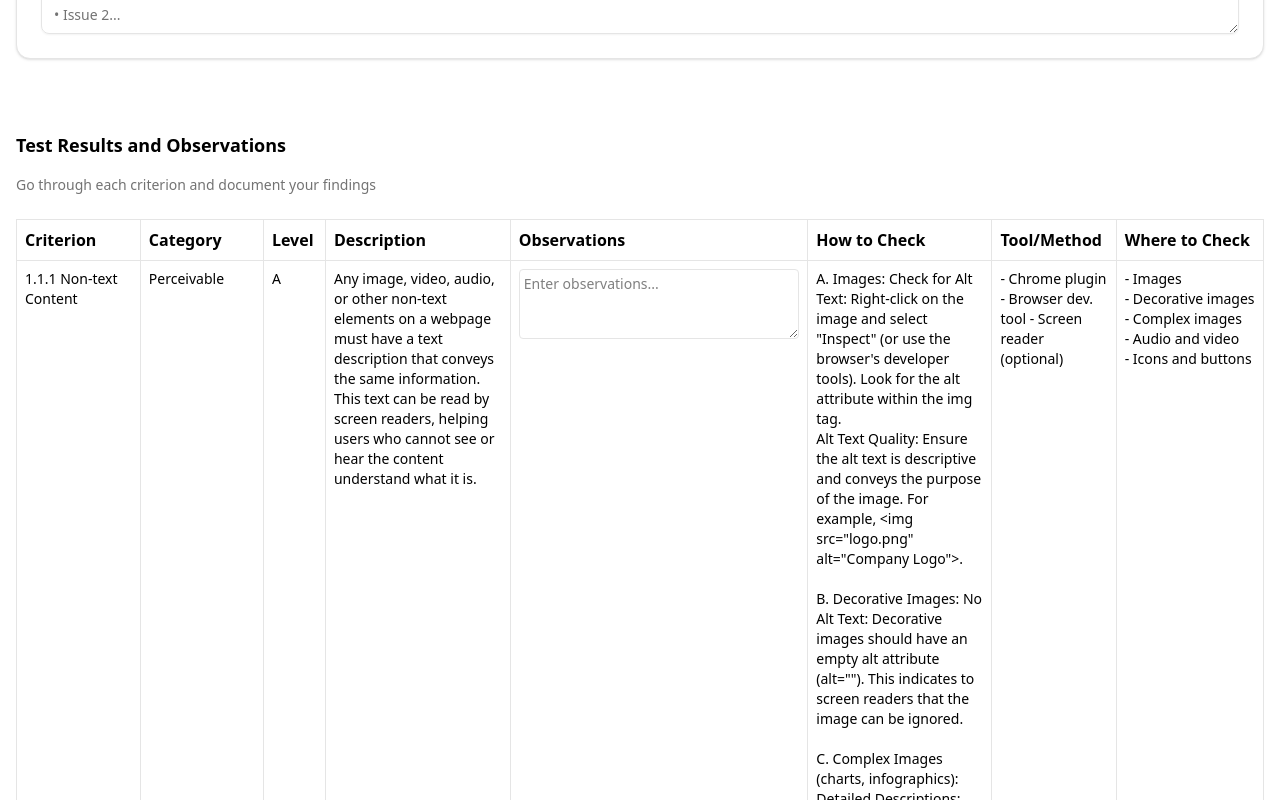
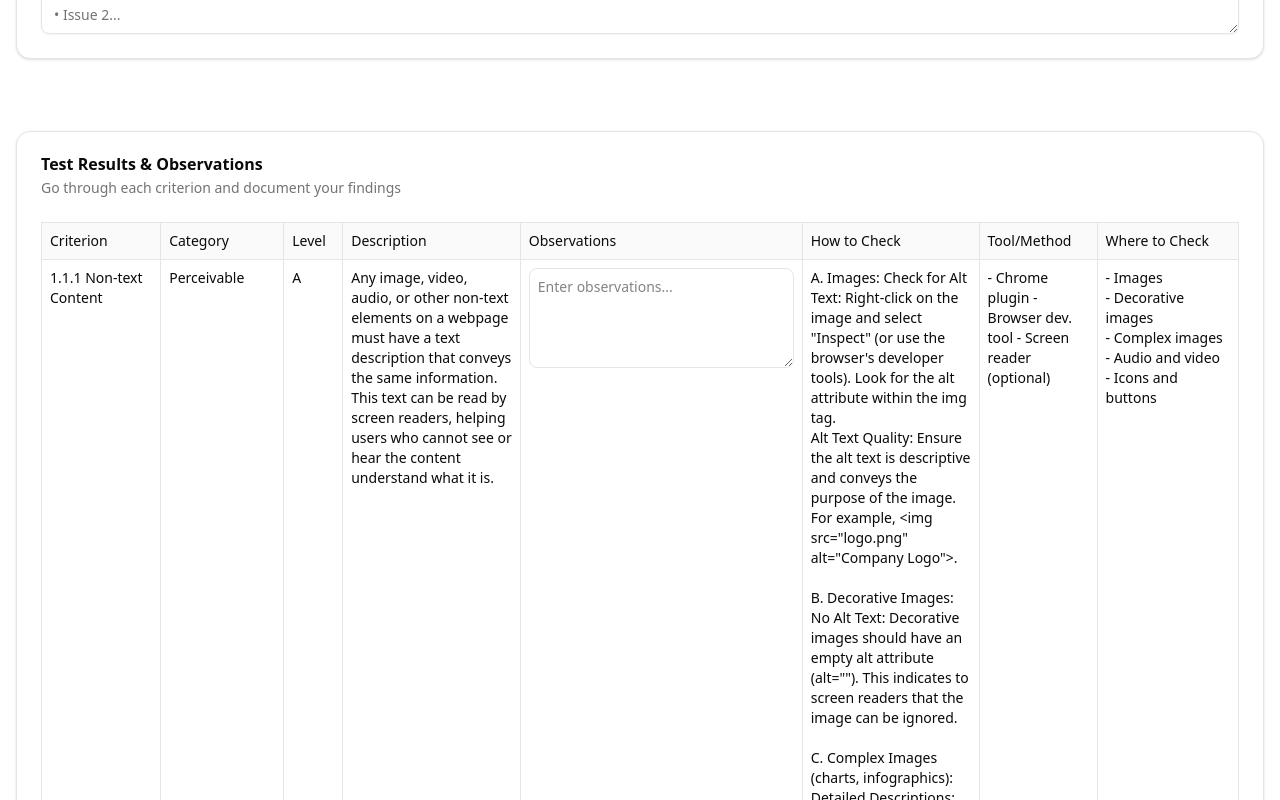
Before and after one commit to hanna-fmw/wcag-compliance-tracker, a Next.js app: page /in-depth-tests in a window 1280 px wide. Shown: the part 1320-2120 px from the top of the page. Built offline with nearby package versions, Linux system fonts and the light colour scheme.

Commit message:
Refactor Test Results and Observations section in In-DepthTestsPage to utilize Radix UI components for improved layout and user experience. Replaced the existing table structure with a Card component, enhancing clarity and accessibility. Updated styling for better readability and interaction.

```diff
--- a/app/in-depth-tests/page.js
+++ b/app/in-depth-tests/page.js
@@ -827,31 +827,53 @@ Minor Issues:
 					</div>
 				</div>
 				<div className='mb-8 py-6'>
-					<h2 className='text-lg font-bold mb-4'>Test Results and Observations</h2>
-					<p className='text-sm text-muted-foreground pb-6'>
+					<Card>
+						<CardHeader>
+							<CardTitle>Test Results & Observations</CardTitle>
+							<p className='text-sm text-muted-foreground'>
 								Go through each criterion and document your findings
 							</p>
+						</CardHeader>
+						<CardContent>
 							<div className='overflow-x-auto'>
-						<table className='min-w-full bg-white border border-gray-300 text-black'>
+								<table className='min-w-full border-collapse'>
 									<thead>
 										<tr>
-									<th className='border p-2 text-md w-[10%] text-left align-top'>Criterion</th>
-									<th className='border p-2 text-md w-[8%] text-left align-top'>Category</th>
-									<th className='border p-2 text-md w-[5%] text-left align-top'>Level</th>
-									<th className='border p-2 text-md w-[15%] text-left align-top'>Description</th>
-									<th className='border p-2 text-md w-[25%] text-left align-top'>Observations</th>
-									<th className='border p-2 text-md w-[15%] text-left align-top'>How to Check</th>
-									<th className='border p-2 text-md w-[10%] text-left align-top'>Tool/Method</th>
-									<th className='border p-2 text-md w-[12%] text-left align-top'>Where to Check</th>
+											<th className='border p-2 text-sm font-medium text-left align-top bg-muted/50'>
+												Criterion
+											</th>
+											<th className='border p-2 text-sm font-medium text-left align-top bg-muted/50'>
+												Category
+											</th>
+											<th className='border p-2 text-sm font-medium text-left align-top bg-muted/50'>
+												Level
+											</th>
+											<th className='border p-2 text-sm font-medium text-left align-top bg-muted/50'>
+												Description
+											</th>
+											<th className='border p-2 text-sm font-medium text-left align-top bg-muted/50'>
+												Observations
+											</th>
+											<th className='border p-2 text-sm font-medium text-left align-top bg-muted/50'>
+												How to Check
+											</th>
+											<th className='border p-2 text-sm font-medium text-left align-top bg-muted/50'>
+												Tool/Method
+											</th>
+											<th className='border p-2 text-sm font-medium text-left align-top bg-muted/50'>
+												Where to Check
+											</th>
 										</tr>
 									</thead>
 									<tbody className='text-sm'>
 										{wcagCriteria.map((criterion, index) => (
-									<tr key={index} className='border-b'>
-										<td className='border p-2 w-[10%] text-left align-top'>
+											<tr key={index} className='border-b hover:bg-muted/50'>
+												<td className='border p-2 w-[10%] text-left align-top font-medium'>
 													{criterion.criterion}
 												</td>
-										<td className='border p-2 w-[8%] text-left align-top'>{criterion.category}</td>
+												<td className='border p-2 w-[8%] text-left align-top'>
+													{criterion.category}
+												</td>
 												<td className='border p-2 w-[5%] text-left align-top'>{criterion.level}</td>
 												<td className='border p-2 w-[15%] text-left align-top'>
 													{criterion.description}
@@ -862,8 +884,7 @@ Minor Issues:
 														onChange={(e) =>
 															handleObservationChange(criterion.criterion, e.target.value)
 														}
-												className='w-full p-1 border rounded focus:ring-gray-500 focus:border-gray-500'
-												rows={3}
+														className='w-full p-2 border rounded-md focus:ring-2 focus:ring-ring focus:border-ring min-h-[100px] bg-background'
 														placeholder='Enter observations...'
 													/>
 												</td>
@@ -881,6 +902,8 @@ Minor Issues:
 									</tbody>
 								</table>
 							</div>
+						</CardContent>
+					</Card>
 				</div>
 
 				{showPreview && (
--- /dev/null
+++ b/components/ui/table.jsx
@@ -0,0 +1,123 @@
+"use client"
+
+import * as React from "react"
+
+import { cn } from "@/lib/utils"
+
+function Table({
+  className,
+  ...props
+}) {
+  return (
+    (<div data-slot="table-container" className="relative w-full overflow-x-auto">
+      <table
+        data-slot="table"
+        className={cn("w-full caption-bottom text-sm", className)}
+        {...props} />
+    </div>)
+  );
+}
+
+function TableHeader({
+  className,
+  ...props
+}) {
+  return (
+    (<thead
+      data-slot="table-header"
+      className={cn("[&_tr]:border-b", className)}
+      {...props} />)
+  );
+}
+
+function TableBody({
+  className,
+  ...props
+}) {
+  return (
+    (<tbody
+      data-slot="table-body"
+      className={cn("[&_tr:last-child]:border-0", className)}
+      {...props} />)
+  );
+}
+
+function TableFooter({
+  className,
+  ...props
+}) {
+  return (
+    (<tfoot
+      data-slot="table-footer"
+      className={cn("bg-muted/50 border-t font-medium [&>tr]:last:border-b-0", className)}
+      {...props} />)
+  );
+}
+
+function TableRow({
+  className,
+  ...props
+}) {
+  return (
+    (<tr
+      data-slot="table-row"
+      className={cn(
+        "hover:bg-muted/50 data-[state=selected]:bg-muted border-b transition-colors",
+        className
+      )}
+      {...props} />)
+  );
+}
+
+function TableHead({
+  className,
+  ...props
+}) {
+  return (
+    (<th
+      data-slot="table-head"
+      className={cn(
+        "text-foreground h-10 px-2 text-left align-middle font-medium whitespace-nowrap [&:has([role=checkbox])]:pr-0 [&>[role=checkbox]]:translate-y-[2px]",
+        className
+      )}
+      {...props} />)
+  );
+}
+
+function TableCell({
+  className,
+  ...props
+}) {
+  return (
+    (<td
+      data-slot="table-cell"
+      className={cn(
+        "p-2 align-middle whitespace-nowrap [&:has([role=checkbox])]:pr-0 [&>[role=checkbox]]:translate-y-[2px]",
+        className
+      )}
+      {...props} />)
+  );
+}
+
+function TableCaption({
+  className,
+  ...props
+}) {
+  return (
+    (<caption
+      data-slot="table-caption"
+      className={cn("text-muted-foreground mt-4 text-sm", className)}
+      {...props} />)
+  );
+}
+
+export {
+  Table,
+  TableHeader,
+  TableBody,
+  TableFooter,
+  TableHead,
+  TableRow,
+  TableCell,
+  TableCaption,
+}
```
Lines whose indentation alone changed are shown as unchanged.
